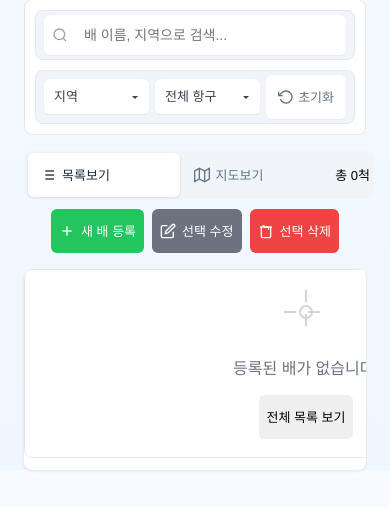
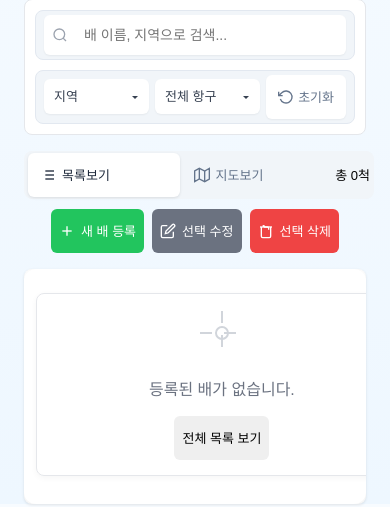
Before and after one commit to agentxdeveloper-collab/Ship_web, a Flask app: page / in a window 390 px wide. Shown: the part 337-844 px from the top of the page. Run offline with Flask 3, Linux system fonts and the light colour scheme; data that the repository does not hold is empty.

Commit message:
UI polish: mobile weather selects 100% width; date input 200px on desktop, equal heights with calendar/search on mobile; index responsive table paddings/zebra + nowrap; map bottom margin and mobile initial zoom; status empty-state centered and label fix; PWA styles tidy

```diff
--- a/src/templates/index.html
+++ b/src/templates/index.html
@@ -116,7 +116,8 @@
       <!-- 선박 목록 테이블 -->
       <form id="delete-form" method="post" action="{{ url_for('views.delete_boats') }}">
         <div class="table-container">
-        <table id="ships-table" class="modern-table">
+        <div class="table-wrapper">
+        <table id="results-table" class="modern-table">
           <thead>
             <tr>
               <th class="checkbox-col">
@@ -172,6 +173,7 @@
             {% endfor %}
           </tbody>
         </table>
+        </div>
       </div>
       </form>
     </div>
@@ -581,6 +583,15 @@
   box-shadow: 0 1px 3px rgba(0, 0, 0, 0.1);
 }
 
+/* status 페이지와 일관된 테이블 래퍼 */
+.table-wrapper {
+  background: white;
+  border-radius: 12px;
+  padding: 20px;
+  box-shadow: 0 4px 20px rgba(0,0,0,0.08);
+  overflow-x: auto;
+}
+
 .modern-table {
   width: 100%;
   border-collapse: collapse;
@@ -610,13 +621,9 @@
 }
 
 
-/* 홀수/짝수 행 교차 배경색 */
-.ship-row:nth-child(odd) {
-  background: #fff;
-}
-.ship-row:nth-child(even) {
-  background: #f8fafc;
-}
+/* 홀수/짝수 행 교차 배경색 (데스크탑) */
+.modern-table tr.ship-row:nth-child(odd) { background:#ffffff; }
+.modern-table tr.ship-row:nth-child(even) { background:#f8fafc; }
 
 .ship-row:hover {
   background: #e0e7ef;
@@ -926,10 +933,28 @@
   .modern-table thead{display:none}
   .modern-table,.modern-table tbody,.modern-table tr,.modern-table td{display:block;width:100%}
   .modern-table tr{margin-bottom:12px;border:1px solid #e5e7eb;border-radius:8px;padding:10px;background:#fff}
-  .modern-table td{border:0!important;padding:8px 0;text-align:left!important;position:relative;padding-left:100px;min-height:24px}
-  .modern-table td:before{content:attr(data-label);position:absolute;left:0;width:90px;font-weight:600;color:#374151;font-size:12px;line-height:1.5}
+  .modern-table td{border:0!important;padding:5px 0;text-align:left!important;position:relative;padding-left:100px;min-height:24px}
+  .modern-table td:before{content:attr(data-label);position:absolute;left:0;width:90px;font-weight:600;color:#374151;font-size:12px;line-height:1.5;padding-top:5px;padding-bottom:5px}
   .modern-table tr:hover{background:#f9fafb!important}
   .modern-table .checkbox-col{display:none!important}
+  /* results-table에선 status 페이지처럼 flex 라벨 사용 */
+  .table-wrapper{padding:12px;border-radius:12px;overflow:visible}
+  #results-table{width:100%;min-width:0;border-collapse:collapse}
+  #results-table thead{display:none}
+  #results-table tr{display:block;margin:12px 0 16px;border:1px solid #e5e7eb;border-radius:8px;padding:10px;background:#fff;box-shadow:0 2px 6px rgba(0,0,0,0.04)}
+  /* 모바일 얼룩말 패턴 */
+  #results-table tr.ship-row:nth-child(odd){background:#ffffff !important}
+  #results-table tr.ship-row:nth-child(even){background:#f8fafc !important}
+  #results-table td{display:flex;align-items:flex-start;gap:8px;border:0!important;padding:5px 4px;text-align:left!important;position:relative;width:100%;box-sizing:border-box;padding-left:4px;min-height:24px}
+  #results-table td:before{content:attr(data-label);position:static;left:auto;width:auto;flex:0 0 90px;font-weight:600;color:#374151;font-size:12px;line-height:1.5;padding-top:5px;padding-bottom:5px}
+  /* 텍스트가 세로로 끊어지지 않도록 가로 유지 */
+  #results-table td{word-break:keep-all;}
+  #results-table td.port-col{white-space:nowrap;}
+  #results-table td.region-col{white-space:nowrap;}
+  #results-table td .region-badge{white-space:nowrap;}
+  #results-table td.url-col a.detail-link{white-space:nowrap;}
+  #results-table tr:hover{background:#f9fafb!important}
+  #results-table .checkbox-col{display:none!important}
 
   /* 모달 */
   .modal-panel{width:95%;max-width:95vw}
```
Also changed, not shown: src/templates/map.html (+15 -2 lines), src/templates/status.html (+8 -5 lines), src/templates/weather.html (+28 -3 lines).
